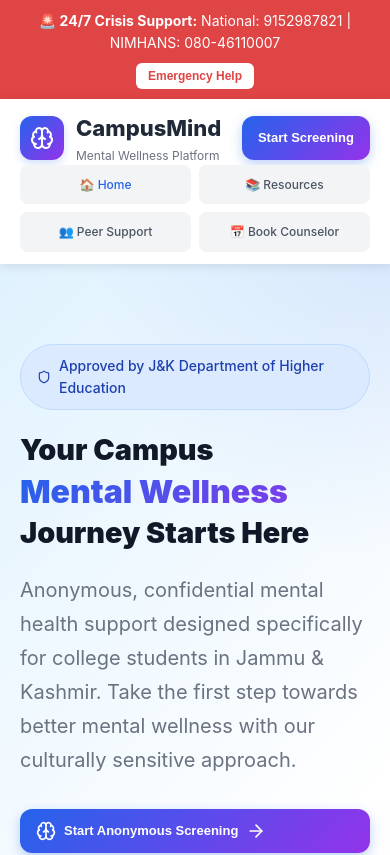
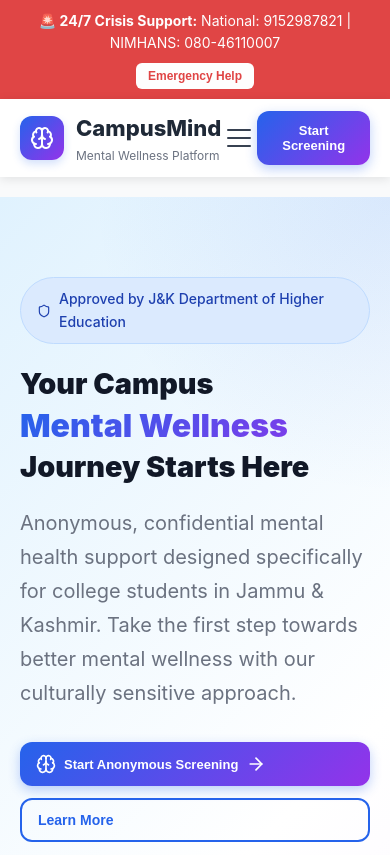
Before and after one commit to LastCoderPython/campusmind-platform, a React (Vite) app: page / in a window 390 px wide. Shown: the top 855 px of the page. Built offline with nearby package versions, Linux system fonts and the light colour scheme.

Commit message:
Burger Menu

```diff
--- a/src/index.css
+++ b/src/index.css
@@ -913,3 +913,177 @@
     font-size: 2rem !important;
   }
 }
+
+/* Enhanced Mobile Navigation with Hamburger Menu */
+@media (max-width: 768px) {
+  .crisis-alert .container {
+    flex-direction: column;
+    gap: 8px;
+    text-align: center;
+  }
+
+  .header .container {
+    flex-direction: column !important;
+    padding: 12px 20px;
+    gap: 0 !important;
+    align-items: stretch !important;
+    position: relative;
+  }
+
+  /* Show mobile hamburger button */
+  .mobile-menu-btn {
+    display: block !important;
+    z-index: 1000;
+  }
+
+  .mobile-menu-btn:hover {
+    background: #f3f4f6 !important;
+  }
+
+  /* Hide navigation by default on mobile */
+  .nav {
+    display: none !important;
+    position: absolute !important;
+    top: 100% !important;
+    left: 20px !important;
+    right: 20px !important;
+    background: white !important;
+    border-radius: 12px !important;
+    box-shadow: 0 10px 30px rgba(0, 0, 0, 0.15) !important;
+    border: 1px solid #e5e7eb !important;
+    padding: 12px !important;
+    z-index: 999 !important;
+    margin-top: 8px !important;
+    animation: slideDown 0.3s ease-out !important;
+  }
+
+  /* Show navigation when hamburger is clicked */
+  .nav-mobile-open {
+    display: grid !important;
+    grid-template-columns: 1fr 1fr !important;
+    gap: 8px !important;
+  }
+
+  .nav a {
+    background: #f8fafc !important;
+    padding: 14px 8px !important;
+    border-radius: 8px !important;
+    font-size: 13px !important;
+    text-align: center !important;
+    font-weight: 500 !important;
+    transition: all 0.2s !important;
+    border: 1px solid #e5e7eb !important;
+  }
+
+  .nav a:hover {
+    background: #e0f2fe !important;
+    border-color: #0ea5e9 !important;
+    transform: translateY(-2px) !important;
+    box-shadow: 0 4px 12px rgba(14, 165, 233, 0.15) !important;
+  }
+
+  /* Active page styling */
+  .nav a[style*="#2563eb"] {
+    background: #eff6ff !important;
+    color: #2563eb !important;
+    border: 2px solid #3b82f6 !important;
+    font-weight: 600 !important;
+  }
+
+  /* Slide down animation for mobile menu */
+  @keyframes slideDown {
+    from {
+      opacity: 0;
+      transform: translateY(-10px);
+    }
+    to {
+      opacity: 1;
+      transform: translateY(0);
+    }
+  }
+
+  /* Other responsive improvements */
+  .hero-content {
+    grid-template-columns: 1fr;
+    gap: 40px;
+  }
+
+  .hero h1 {
+    font-size: 2.2rem !important;
+  }
+
+  .gradient-text {
+    font-size: 2.4rem !important;
+  }
+
+  .button-group {
+    flex-direction: column;
+    gap: 12px;
+  }
+
+  .trust-indicators {
+    grid-template-columns: 1fr;
+    gap: 12px;
+  }
+
+  .modal-content {
+    padding: 24px 16px !important;
+    margin: 20px !important;
+    max-width: none !important;
+  }
+
+  .features-header h2,
+  .privacy-header h2 {
+    font-size: 1.8rem !important;
+  }
+
+  .government h2 {
+    font-size: 1.6rem !important;
+  }
+
+  .features-grid {
+    grid-template-columns: 1fr;
+    gap: 20px;
+  }
+
+  .privacy-grid {
+    grid-template-columns: 1fr;
+    gap: 16px;
+  }
+
+  /* Make buttons more mobile friendly */
+  .btn {
+    min-height: 44px !important;
+    padding: 12px 16px !important;
+    font-size: 14px !important;
+  }
+
+  .btn-primary {
+    font-size: 13px !important;
+  }
+
+  /* Ensure header has proper spacing */
+  .header {
+    margin-bottom: 20px;
+  }
+}
+
+/* Extra small mobile devices */
+@media (max-width: 480px) {
+  .nav a {
+    font-size: 12px !important;
+    padding: 12px 6px !important;
+  }
+
+  .hero h1 {
+    font-size: 1.8rem !important;
+  }
+
+  .gradient-text {
+    font-size: 2rem !important;
+  }
+
+  .mobile-menu-btn {
+    padding: 6px !important;
+  }
+}
```
